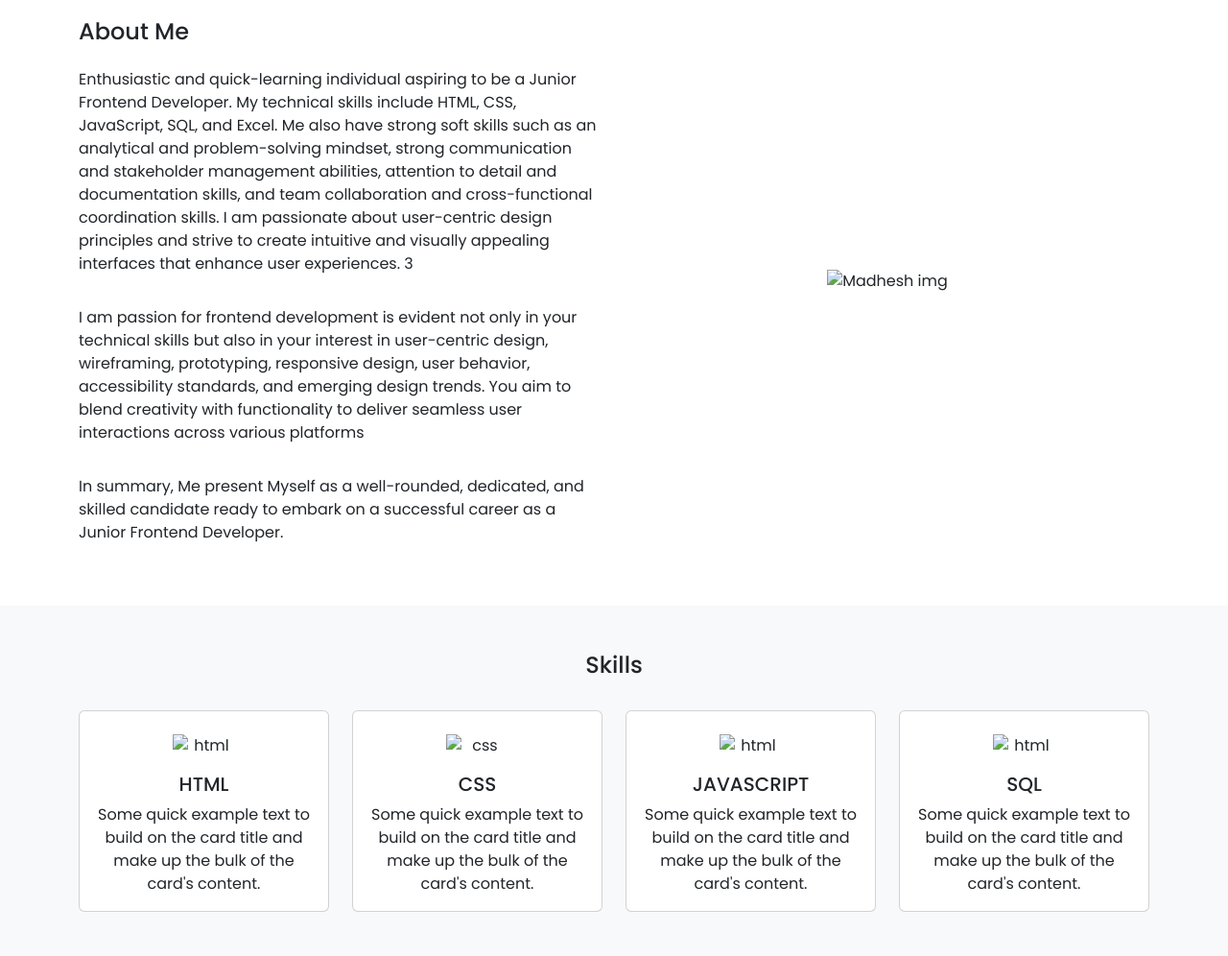
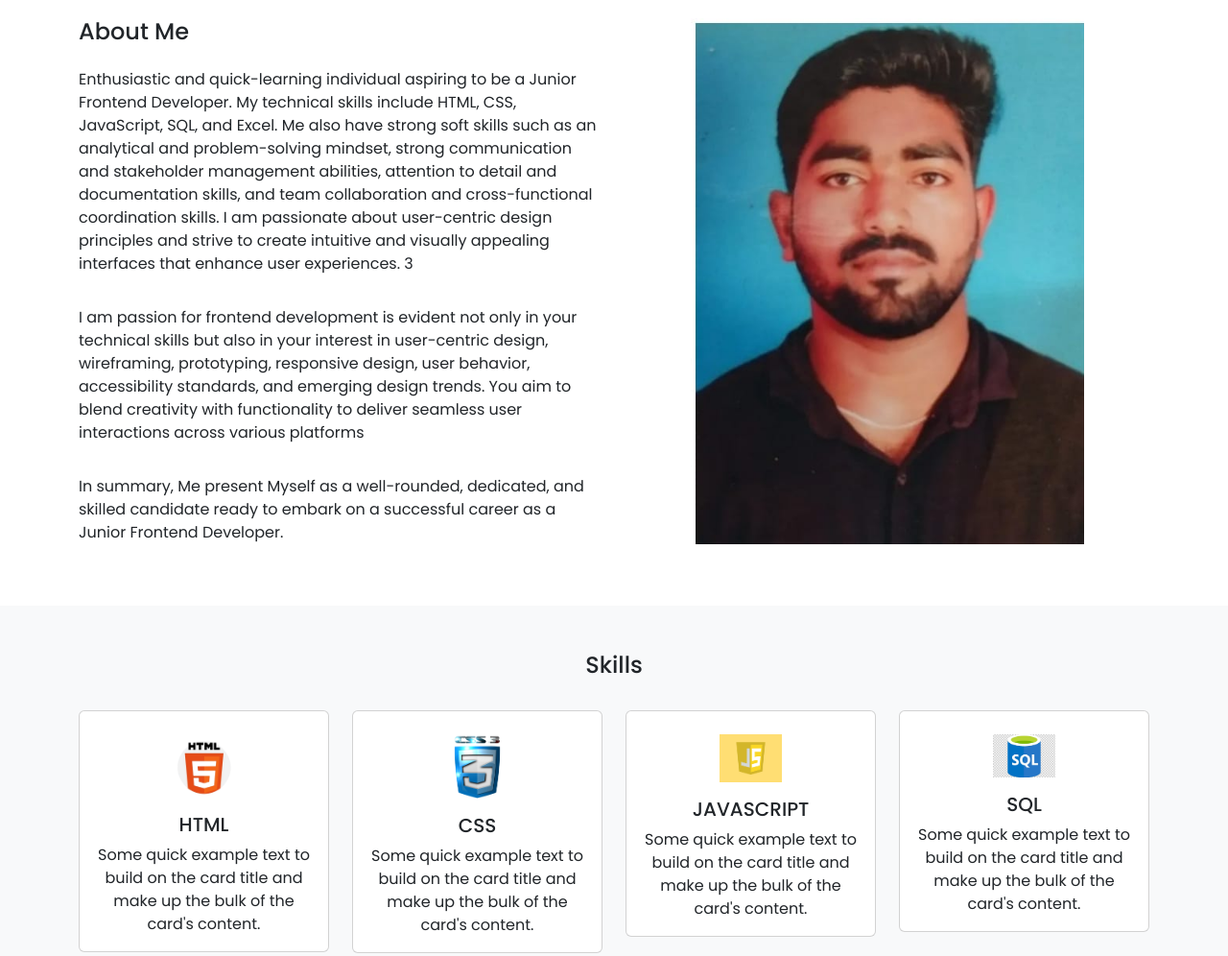
Before and after one commit to MADDY21ms/Madhesh-portpolio, a plain HTML site: page portfolio/index.html in a window 1280 px wide. Shown: the part 828-1824 px from the top of the page at 96% size. Drawn offline with nearby package versions, Linux system fonts and the light colour scheme; the site is published under a folder, as on GitHub Pages, so addresses that start at the root find nothing.

Commit message:
Added path

```diff
--- a/portfolio/css/styles.css
+++ b/portfolio/css/styles.css
@@ -6,7 +6,7 @@
 
 }
 .banner{
-    background-image: url(/portfolio/Image/pexels-rubaitulazad-18253365.jpg);
+    background-image: url(../Image/pexels-rubaitulazad-18253365.jpg);
     padding: 250px 0;
     background-size: cover;
     background-position: center;
--- a/portfolio/index.html
+++ b/portfolio/index.html
@@ -59,7 +59,7 @@
             <p>In summary, Me present Myself as a well-rounded, dedicated, and skilled candidate ready to embark on a successful career as a Junior Frontend Developer.</p>
         </div>
         <div class="col-md-6 text-center">
-          <img src="/portfolio/Image/WhatsApp Image 2025-04-13 at 11.13.47 AM.jpeg" alt="Madhesh img" class="img-fluid w-75 ">
+          <img src="./Image/WhatsApp Image 2025-04-13 at 11.13.47 AM.jpeg" alt="Madhesh img" class="img-fluid w-75 ">
         </div>
           </div>
         </div>
@@ -74,7 +74,7 @@
           <div class="row text-center">
             <div class="col-md-3">
               <div class="card">
-                <img src="/portfolio/Image/6570c175e4b00d436e1c89c0_scaled_cover.jpg" class="card-img-top w-25 m-auto pt-4" alt="html">
+                <img src="./Image/6570c175e4b00d436e1c89c0_scaled_cover.jpg" class="card-img-top w-25 m-auto pt-4" alt="html">
                 <div class="card-body">
                   <h5 class="card-title">HTML</h5>
                   <p class="card-text">Some quick example text to build on the card title and make up the bulk of the card's content.</p>
@@ -84,7 +84,7 @@
 
             <div class="col-md-3">
               <div class="card" >
-                <img src="/portfolio/Image/css3-1841590_1280.webp" class="card-img-top w-25 m-auto pt-4" alt="css">
+                <img src="./Image/css3-1841590_1280.webp" class="card-img-top w-25 m-auto pt-4" alt="css">
                 <div class="card-body">
                   <h5 class="card-title">CSS</h5>
                   <p class="card-text">Some quick example text to build on the card title and make up the bulk of the card's content.</p>
@@ -94,7 +94,7 @@
 
             <div class="col-md-3">
               <div class="card" >
-                <img src="/portfolio/Image/js-img.jpg" class="card-img-top w-25 m-auto pt-4" alt="html">
+                <img src="./Image/js-img.jpg" class="card-img-top w-25 m-auto pt-4" alt="JavaScript">
                 <div class="card-body">
                   <h5 class="card-title">JAVASCRIPT</h5>
                   <p class="card-text">Some quick example text to build on the card title and make up the bulk of the card's content.</p>
@@ -104,7 +104,7 @@
 
             <div class="col-md-3">
               <div class="card" >
-                <img src="/portfolio/Image/0988d07e26b3fba4c0c0b09272b06619.jpg" class="card-img-top w-25 m-auto pt-4" alt="html">
+                <img src="./Image/0988d07e26b3fba4c0c0b09272b06619.jpg" class="card-img-top w-25 m-auto pt-4" alt="html">
                 <div class="card-body">
                   <h5 class="card-title">SQL</h5>
                   <p class="card-text">Some quick example text to build on the card title and make up the bulk of the card's content.</p>
```
